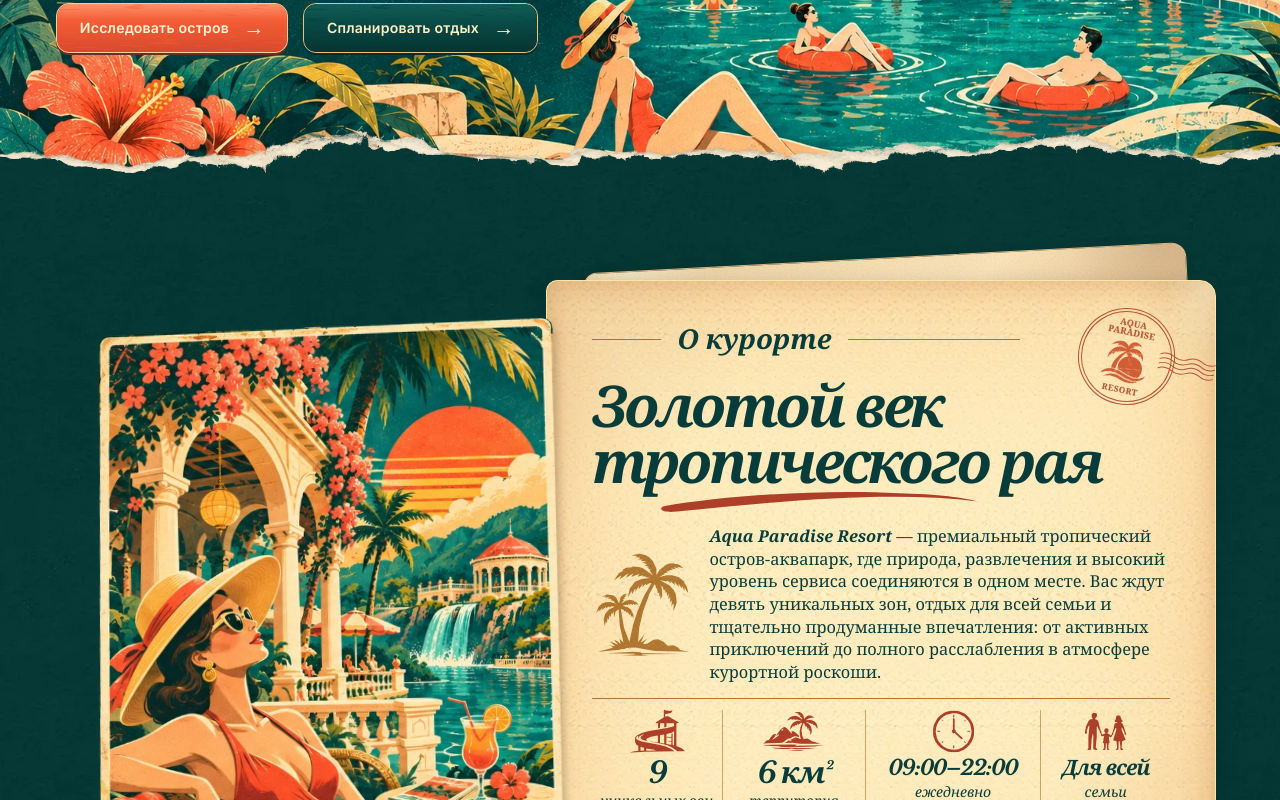
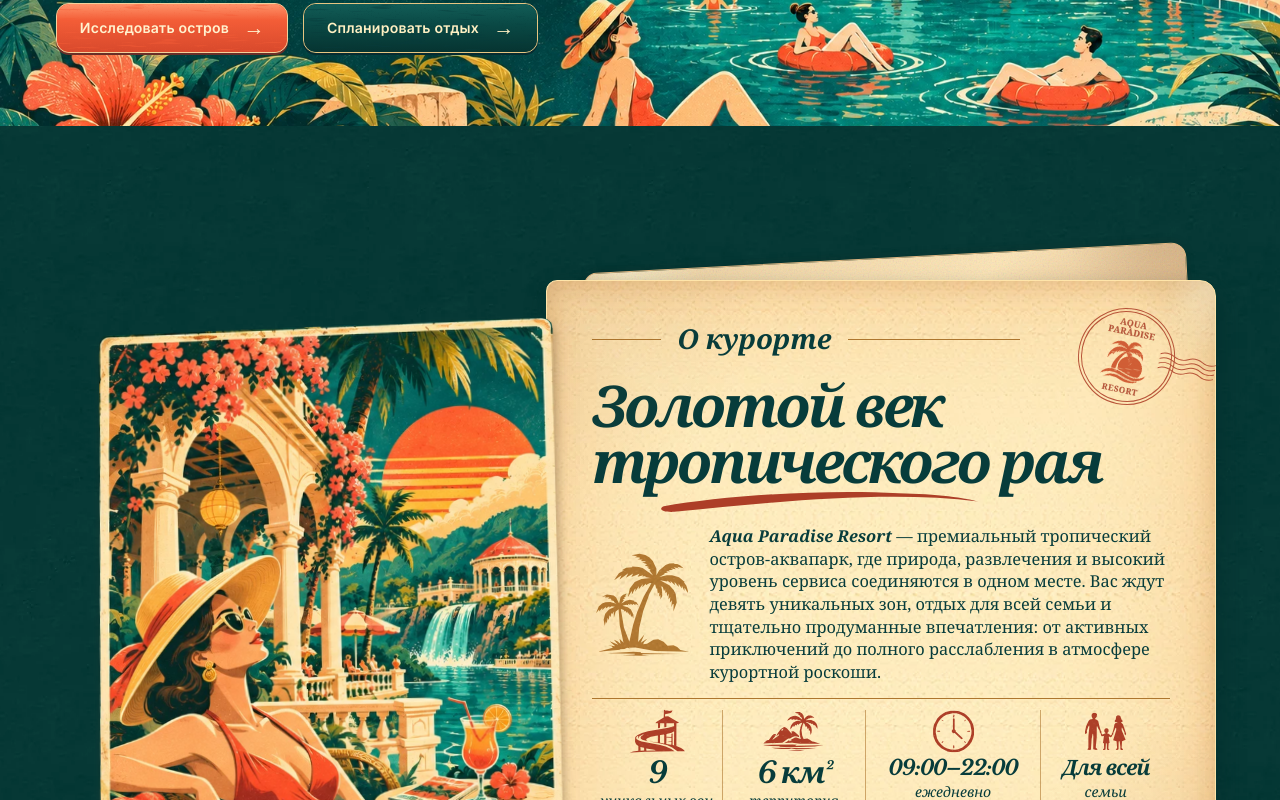
Before and after one commit to raccoonforge/aqua-paradise-resort, a React (Vite) app: page / in a window 1280 px wide. Shown: the part 540-1340 px from the top of the page. Built offline with nearby package versions, Linux system fonts and the light colour scheme; a web font is replaced by a local one.

Commit message:
fix(about): preserve torn edge above following section background

```diff
--- a/src/HomeFidelity.css
+++ b/src/HomeFidelity.css
@@ -110,6 +110,8 @@
 
 /* The journal stock sits below the Hero and curls over the next section. */
 .riv-home .apr-about {
+  /* Keep the approved torn paper above the following world's stock. */
+  z-index: 1;
   --about-tear-width: var(--poster-tear-width);
   --about-upper-offset: 14px;
   --about-upper-tear: 34px;
```
